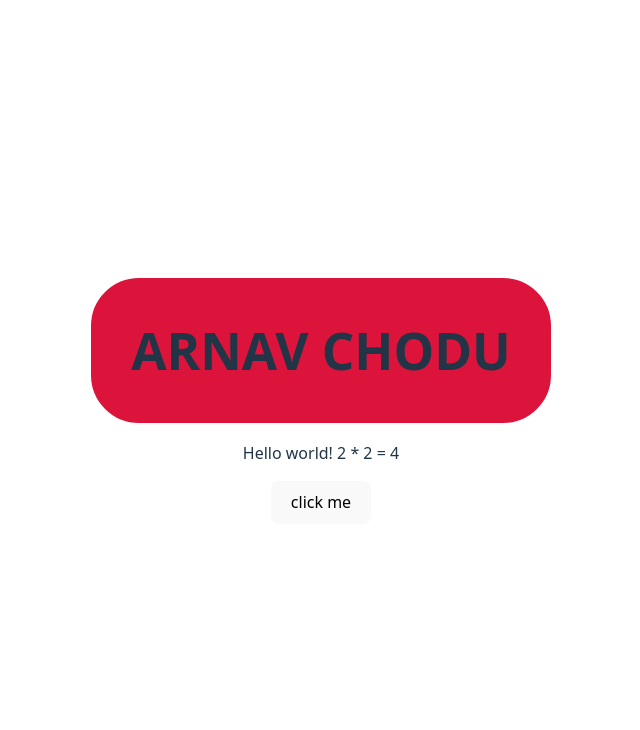
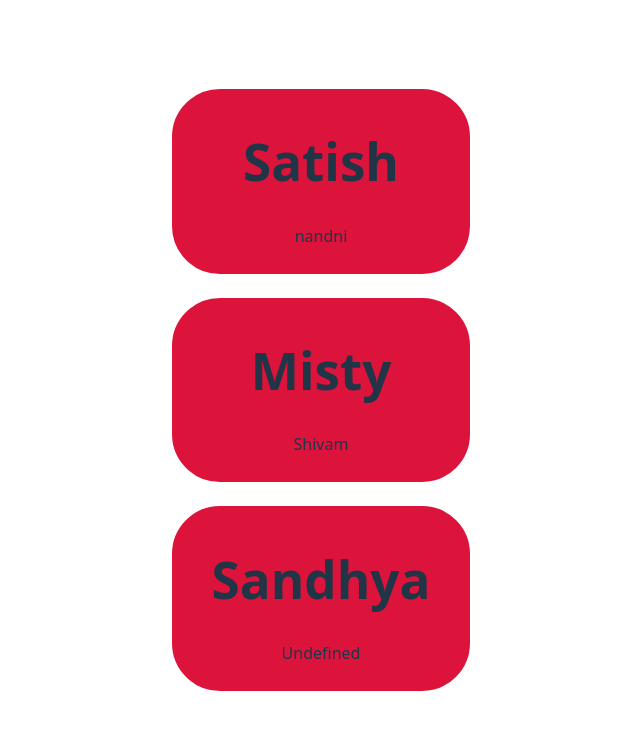
Before and after one commit to Rajaryan99/React_learning-Projects, a React (Vite) app in the folder Basic-react-app/: page / in a window 1280 px wide. Shown: the top 730 px of the page, without its empty margins (319-959 px from the left). Built offline with nearby package versions, Linux system fonts and the light colour scheme.

Commit message:
props in react

```diff
--- a/Basic-react-app/src/App.jsx
+++ b/Basic-react-app/src/App.jsx
@@ -8,11 +8,15 @@ function App() {
 
   return (
     <>
-      <Title />
-       <Name />
-      <p>Hello world! 2 * 2 =  {2 * 2}</p>
 
-      <button>click me</button>
+
+      <Name name="Satish" des="nandni"/>
+
+      <Name name="Misty" des="Shivam" />
+
+      <Name name="Sandhya" des="Undefined" />
+
+
 
     </>
   )
--- a/Basic-react-app/src/name.css
+++ b/Basic-react-app/src/name.css
@@ -3,4 +3,5 @@
     border-radius: 50px;
     background-color: crimson;
     padding: 10px 40px;
+    margin-bottom: 20px;
 }
--- a/Basic-react-app/src/name.jsx
+++ b/Basic-react-app/src/name.jsx
@@ -1,11 +1,13 @@
 import './name.css';
 
 
-function Name() {
-    let name = ' Arnav Chodu '
+function Name({name, des}) {
+
+    // let name = ' Arnav'
     return (
         <div className="Name">
-            <h1>{name.toUpperCase()}</h1>
+            <h1>{name}</h1>
+            <p>{des}</p>
         </div>
     )
 }
```
